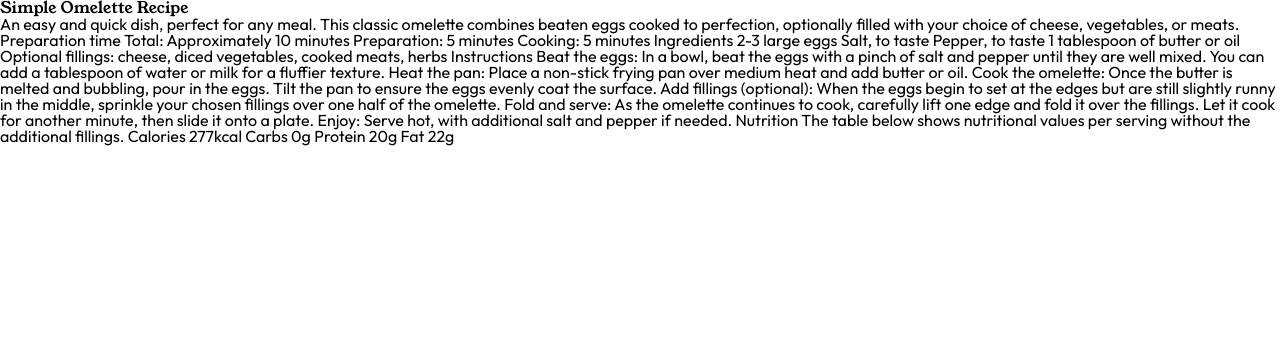
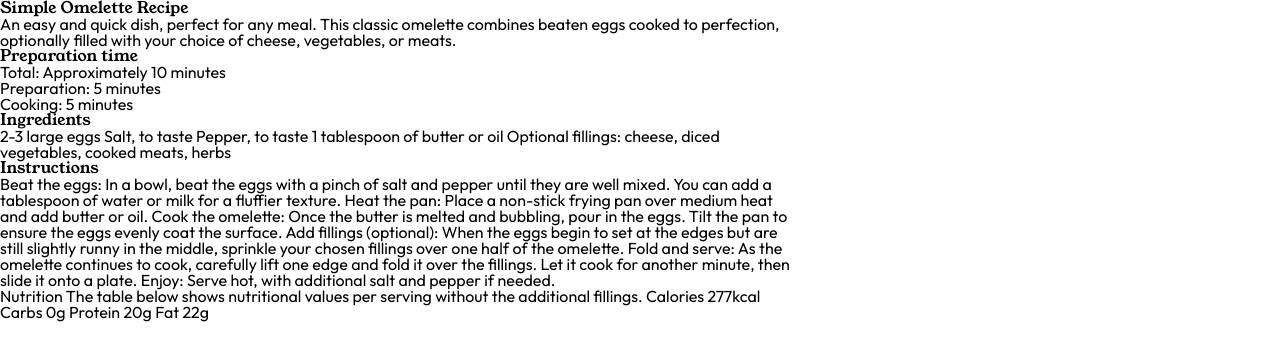
Before and after one commit to DomilsonFirmino/recipe-page-main, a plain HTML site: page index.html in a window 1280 px wide. Drawn offline with Linux system fonts and the light colour scheme.

Commit message:
update/new: fontSize/html base Structure

```diff
--- a/index.html
+++ b/index.html
@@ -9,7 +9,7 @@
   <title>Frontend Mentor | Recipe page</title>
 
 </head>
-<body>
+<body class="container">
 
   <h1>Simple Omelette Recipe</h1>
 
@@ -18,53 +18,53 @@
     to perfection, optionally filled with your choice of cheese, vegetables, or meats.
   </p>
 
-  Preparation time
+  <div>
+    <h2>Preparation time</h2>
+    <ul>
+      <li>Total: Approximately 10 minutes
+      </li>
+      <li>Preparation: 5 minutes
+      </li>
+      <li>Cooking: 5 minutes</li>
+    </ul>
 
-  Total: Approximately 10 minutes
-  Preparation: 5 minutes
-  Cooking: 5 minutes
+  </div>
 
-  Ingredients
-
+  <div>
+    <h2>Ingredients</h2>
     2-3 large eggs
     Salt, to taste
     Pepper, to taste
     1 tablespoon of butter or oil
     Optional fillings: cheese, diced vegetables, cooked meats, herbs
+  </div>
 
-  Instructions
-
+  <div>
+    <h2>Instructions</h2>
     Beat the eggs: In a bowl, beat the eggs with a pinch of salt and pepper until they are well mixed.
     You can add a tablespoon of water or milk for a fluffier texture.
-
     Heat the pan: Place a non-stick frying pan over medium heat and add butter or oil.
-
     Cook the omelette: Once the butter is melted and bubbling, pour in the eggs. Tilt the pan to ensure
     the eggs evenly coat the surface.
-
     Add fillings (optional): When the eggs begin to set at the edges but are still slightly runny in the
     middle, sprinkle your chosen fillings over one half of the omelette.
-
     Fold and serve: As the omelette continues to cook, carefully lift one edge and fold it over the
     fillings. Let it cook for another minute, then slide it onto a plate.
+    Enjoy: Serve hot, with additional salt and pepper if needed.
+  </div>
 
-  Enjoy: Serve hot, with additional salt and pepper if needed.
-
+  <div>
     Nutrition
-
     The table below shows nutritional values per serving without the additional fillings.
-
     Calories
     277kcal
-
     Carbs
     0g
-
     Protein
     20g
-
     Fat
     22g
+  </div>
 
 </body>
 </html>
--- a/style.css
+++ b/style.css
@@ -15,8 +15,15 @@
     --clr-N-wengeBrown: hsl(30, 10%, 34%);
     --clr-N-darkCharcoal: hsl(24, 5%, 18%);
 
-    --fs-400: 16px;
-
+    /*font-size: ;s*/
+    --fs-sm: clamp(0.8rem, 0.2vw + 0.7rem, 0.9rem);
+    --fs-base: clamp(0.9rem, 0.3vw + 0.9rem, 1.2rem);
+    --fs-md: clamp(1.2rem, 0.6vw + 1rem, 1.6rem);
+    --fs-lg: clamp(1.5rem, 0.9vw + 1.3rem, 2.1rem);
+    --fs-xl: clamp(1.8rem, 1.4vw + 1.5rem, 2.8rem);
+    --fs-xxl: clamp(2.3rem, 2.1vw + 1.8rem, 3.7rem);
+    --fs-xxxl: clamp(2.9rem, 3.1vw + 2.1rem, 4.9rem);
+    /*fs*/
     --ff-S: "Young Serif", serif;
     --ff-P: "Outfit", sans-serif;
 
@@ -43,7 +50,7 @@
         margin: 0;
         padding: 0;
         border: 0;
-        font-size: 100%;
+        fs: 100%;
         font: inherit;
         vertical-align: baseline;
     }
@@ -76,9 +83,14 @@
 body{
     font-family: var(--ff-P);
     font-weight: var(--fw-400);
-    font-size: var(--fs-400);
+    fs: var(--fs-400);
     line-height: 1rem;
 }
 h1,h2,h3{
     font-family: var(--ff-S);
 }
+
+.container{
+    margin-block: auto;
+    width: min(100% - 2rem, 50em);
+}
```
Lines whose indentation alone changed are shown as unchanged.
